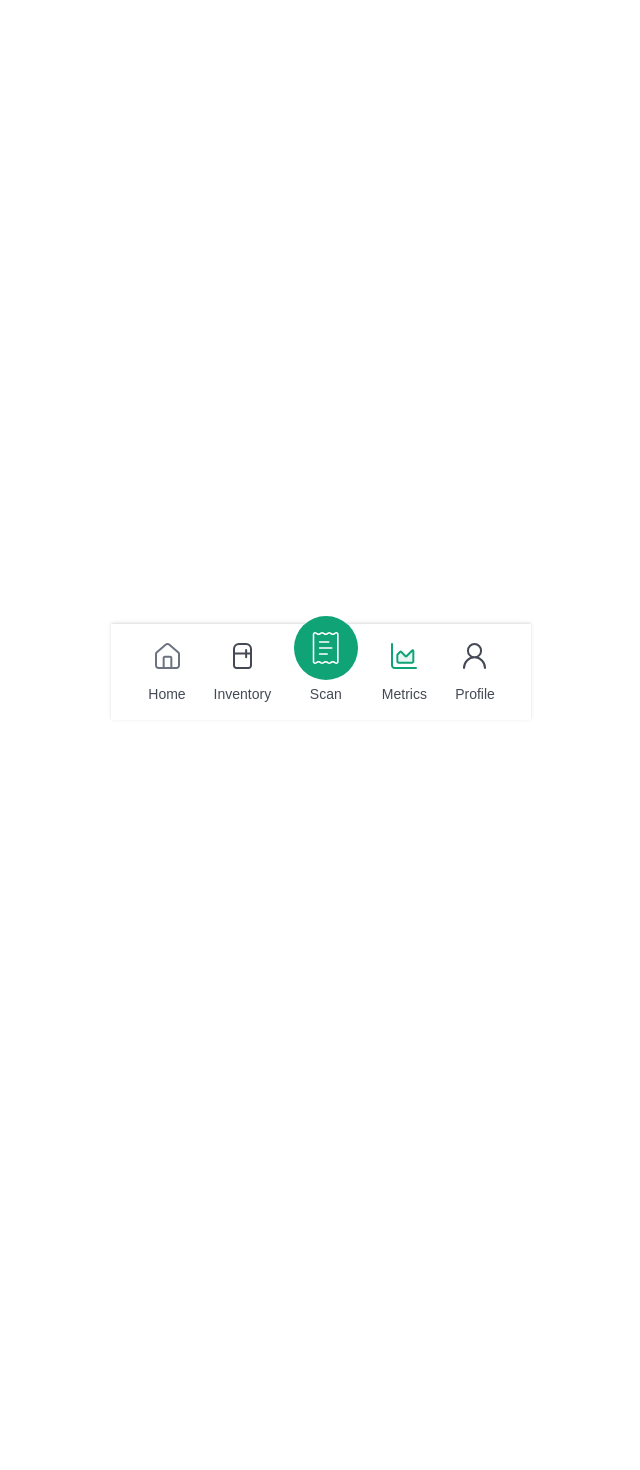
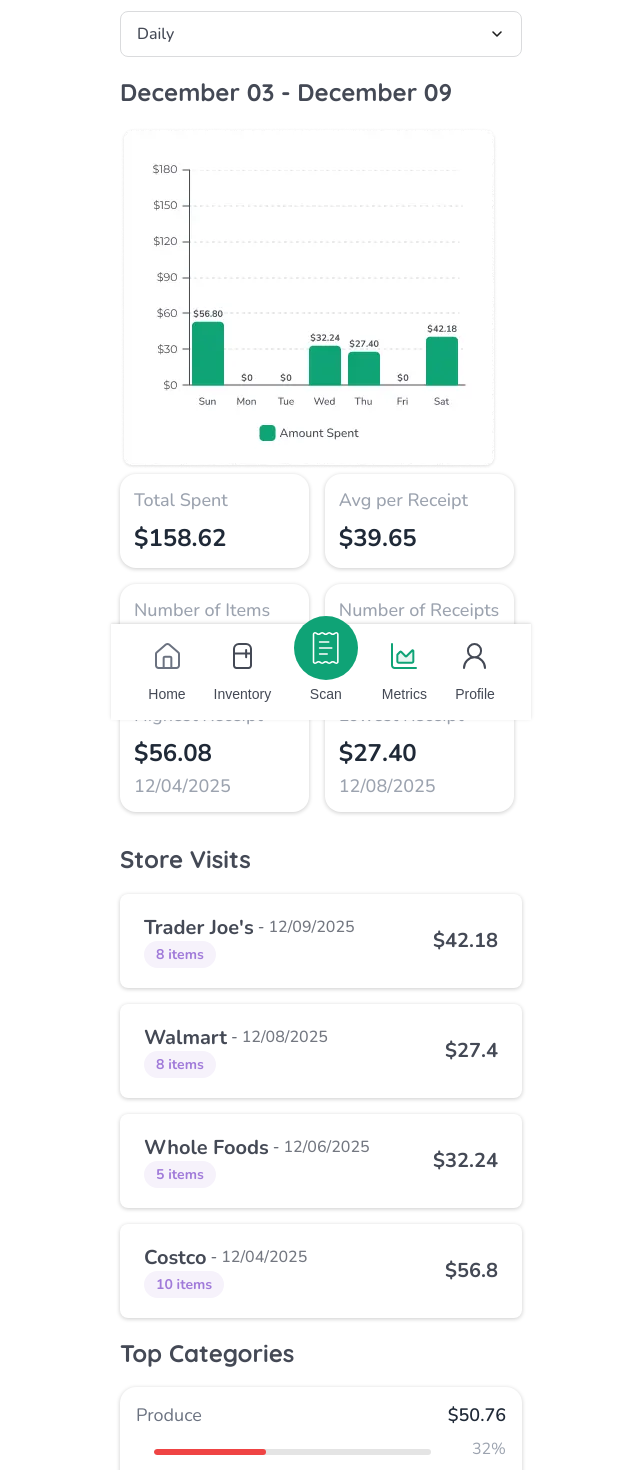
Before and after one commit to ReubenKimClemens/26JrProj_FoodAtHome, a SvelteKit app: page /metrics in a window 1280 px wide. Shown: the part 80-1550 px from the top of the page, without its empty margins (319-959 px from the left). Before the commit the page ends 816 px from the top, so only its background shows below. Built offline with nearby package versions, Linux system fonts and the light colour scheme.

Commit message:
metric page

```diff
--- a/src/routes/metrics/+page.svelte
+++ b/src/routes/metrics/+page.svelte
@@ -0,0 +1,77 @@
+<script>
+    import Dropdown from '$lib/components/Dropdown.svelte';
+    import GroceryListCard from '$lib/components/StoreCard.svelte';
+    import MetricData from '$lib/components/MetricData.svelte';
+    import BarGraph from '$lib/assets/FAH_Alpha_Metricsscreen_Daily.webp';
+    import TopCategories from '$lib/components/TopCategories.svelte';
+
+    let selectedCategory = $state('All');
+    let stores = $state([
+        {name: "Trader Joe's", date: "12/09/2025", items: 8, price: 42.18},
+        {name: "Walmart", date: "12/08/2025", items: 8, price: 27.40},
+        {name: "Whole Foods", date: "12/06/2025", items: 5, price: 32.24},
+        {name: "Costco", date: "12/04/2025", items: 10, price: 56.80}
+    ]);
+    let metrics = $state([
+        {title: "Total Spent", amount: 158.62},
+        {title: "Avg per Receipt", amount: 39.65},
+        {title: "Number of Items", count: 29},
+        {title: "Number of Receipts", count: 4},
+        {title: "Highest Receipt", amount: 56.08, date: "12/04/2025"},
+        {title: "Lowest Receipt", amount: 27.40, date: "12/08/2025"}
+    ]);
+    let categories= $state([
+        { name: 'Produce', amount: 50.76, percentage: 32, color: '#EF4444' },
+        { name: 'Protein', amount: 39.65, percentage: 25, color: '#EF4444' },
+        { name: 'Dairy', amount: 35.00, percentage: 22, color: '#10B981' }
+    ]);
+</script>
+
+<div class="metric-screen">
+    <h1>Metrics</h1>
+    <Dropdown bind:value={selectedCategory}
+        options={['Today', 'Yesterday', 'This Week', 'This Month', 'Custom']}
+        placeholder="Daily" />
+    <h2>December 03 - December 09</h2>
+
+    <img src={BarGraph} alt="Bar Graph Showing Daily Metrics" />
+
+    <div class="metric-data-container">
+        {#each metrics as metric}
+            <MetricData label={metric.title} amount={metric.amount} count={metric.count} date={metric.date} />
+        {/each}
+    </div>
+
+    <h2>Store Visits</h2>
+    <div class="store-list">
+        {#each stores as store}
+            <GroceryListCard
+                storeName={store.name}
+                items={store.items}
+                date={store.date}
+                price={store.price}
+        />{/each}
+    </div>
+
+    <h2>Top Categories</h2>
+    <TopCategories categories={categories} />
+</div>
+
+<style>
+    .metric-screen {
+        font-family: var(--font-family-title);
+        padding-bottom: 7rem;
+        gap: 1rem;
+    }
+    .store-list {
+        display: flex;
+        flex-direction: column;
+        gap: 1rem;
+    }
+    .metric-data-container {
+        display: flex;
+        flex-wrap: wrap;
+        gap: 1rem;
+        margin-bottom: 2rem;
+    }
+</style>
```
